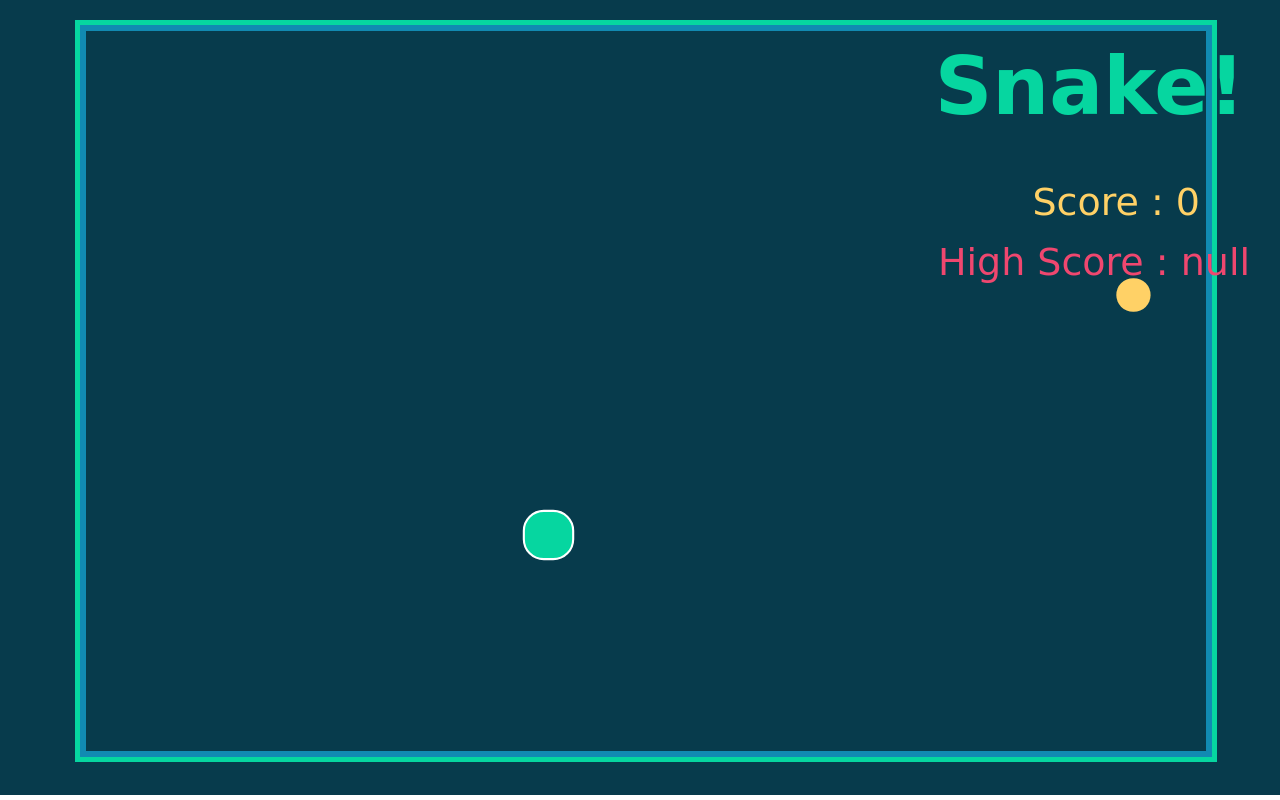
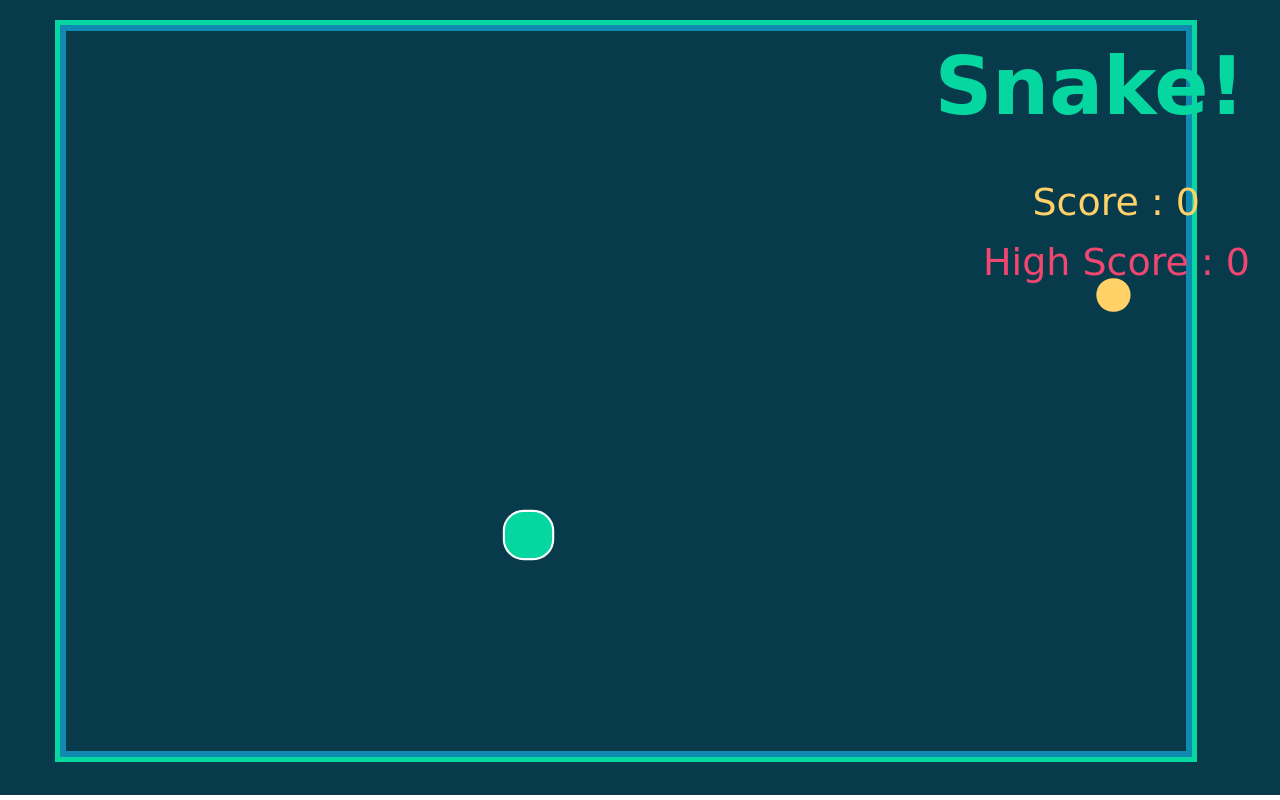
Before and after one commit to girish-ak/snake-2djs, a plain HTML site: page index.html in a window 1280 px wide. Drawn offline with Linux system fonts and the light colour scheme; a web font is replaced by a local one.

Commit message:
css changes

```diff
--- a/index.js
+++ b/index.js
@@ -61,9 +61,8 @@ function gameEngine() {
 	if (snakearr[0].y === food.y && snakearr[0].x === food.x) {
 		foodSound.play();
 		score += 1;
-		counter +=1;
-		if (counter === 7)
-		{
+		counter += 1;
+		if (counter === 7) {
 			speed += 2;
 			counter = 0;
 		}
@@ -116,7 +115,7 @@ function gameEngine() {
 //main logic
 bgmusic.play();
 let hiscore = localStorage.getItem("hiscore");
-if (hiscore === "[object JSON]") {
+if (hiscore === null) {
 	hiscoreval = 0;
 	localStorage.setItem("hiscore", JSON.stringify(hiscoreval))
 }
--- a/style.css
+++ b/style.css
@@ -15,7 +15,7 @@
 	justify-content: flex-start;
 	align-content: center;
 	padding-top: 25px;
-	padding-left: 80px;
+	padding-left: 60px;
 }
 
 h1{
```
